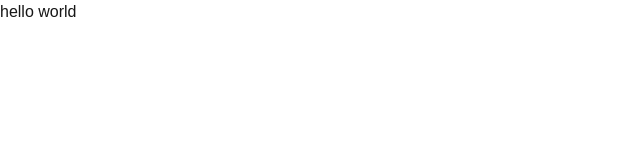
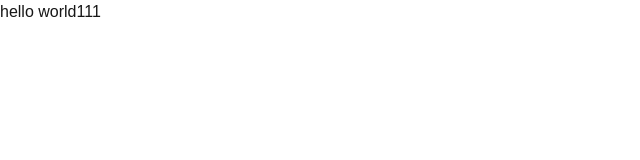
Before and after one commit to lenslp/web3-ai-agent, a Next.js app: page / in a window 1280 px wide. Shown: the top 160 px of the page, without its empty margins (0-640 px from the left). Built offline with nearby package versions, Linux system fonts and the light colour scheme.

Commit message:
修改文案

```diff
--- a/src/app/page.tsx
+++ b/src/app/page.tsx
@@ -1,5 +1,5 @@
 import * as React from 'react';
 
 export default function App() {
-  return <div>hello world</div>;
+  return <div>hello world111</div>;
 };
```
